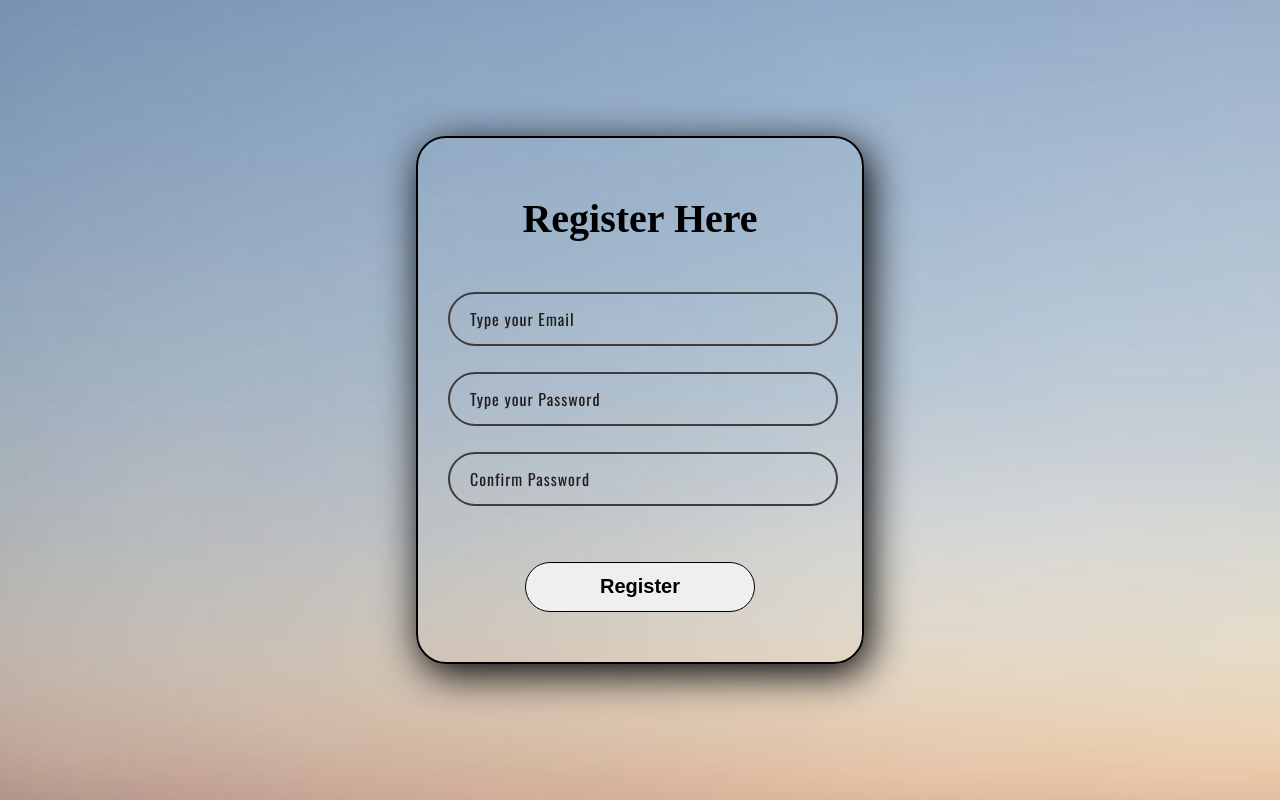
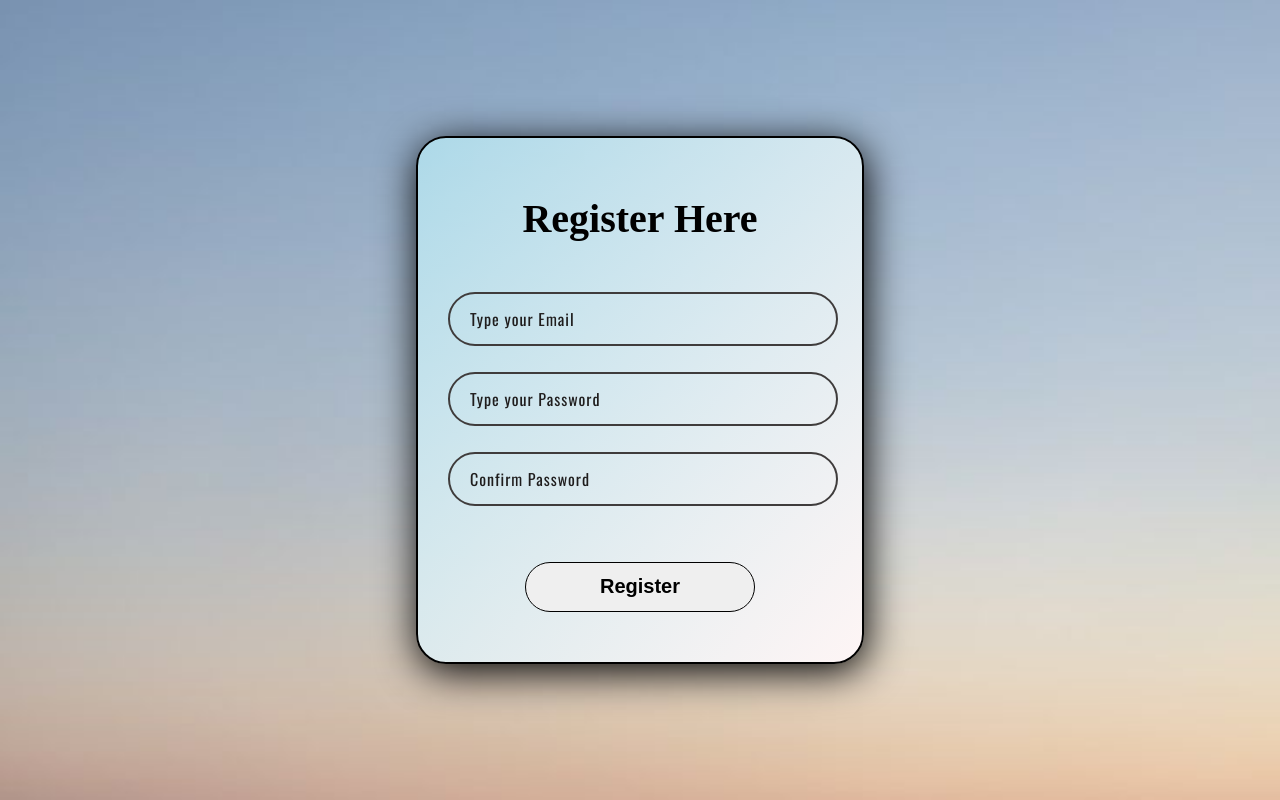
Before and after one commit to NagendraVarma1/lmt-project, a React (Create React App) app: page /register in a window 1280 px wide. Built offline with nearby package versions, Linux system fonts and the light colour scheme.

Commit message:
small changes

```diff
--- a/src/Components/Login/Login.module.css
+++ b/src/Components/Login/Login.module.css
@@ -13,7 +13,8 @@
     padding: 30px;
     border-radius:  30px;
     border:  2px solid black;
-    box-shadow: 5px 10px 40px;
+    box-shadow: 2px 8px 40px;
+    background-image: linear-gradient(to bottom right, rgba(181, 231, 243, 0.77), rgb(254, 245, 245));
 }
 
 .wrapper h1{
--- a/src/Components/Register/Register.module.css
+++ b/src/Components/Register/Register.module.css
@@ -13,7 +13,8 @@
     padding: 30px;
     border-radius:  30px;
     border:  2px solid black;
-    box-shadow: 5px 10px 40px;
+    box-shadow: 2px 8px 40px;
+    background-image: linear-gradient(to bottom right, rgba(181, 231, 243, 0.77), rgb(254, 245, 245));
 }
 
 .wrapper h1{
```
